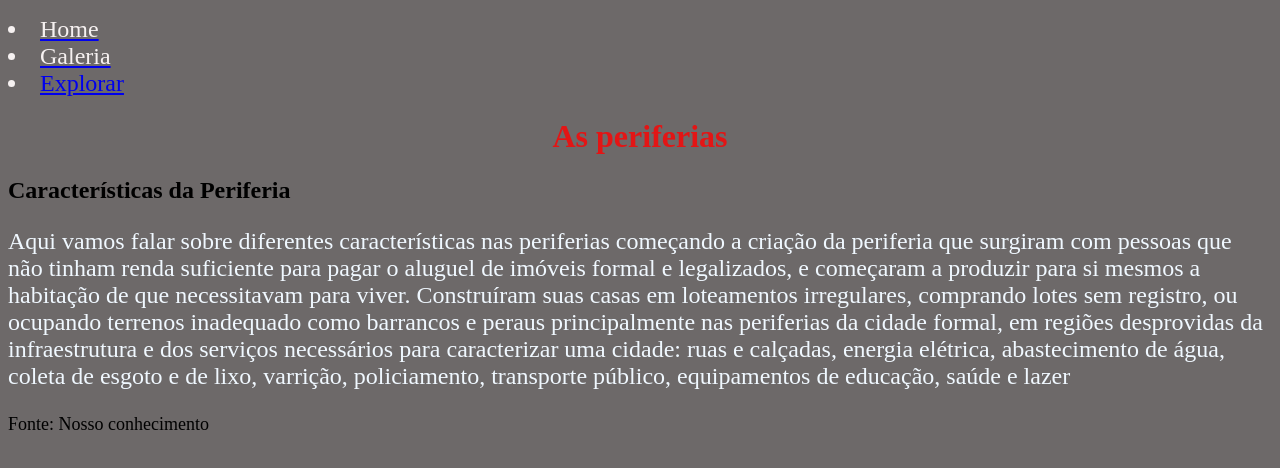
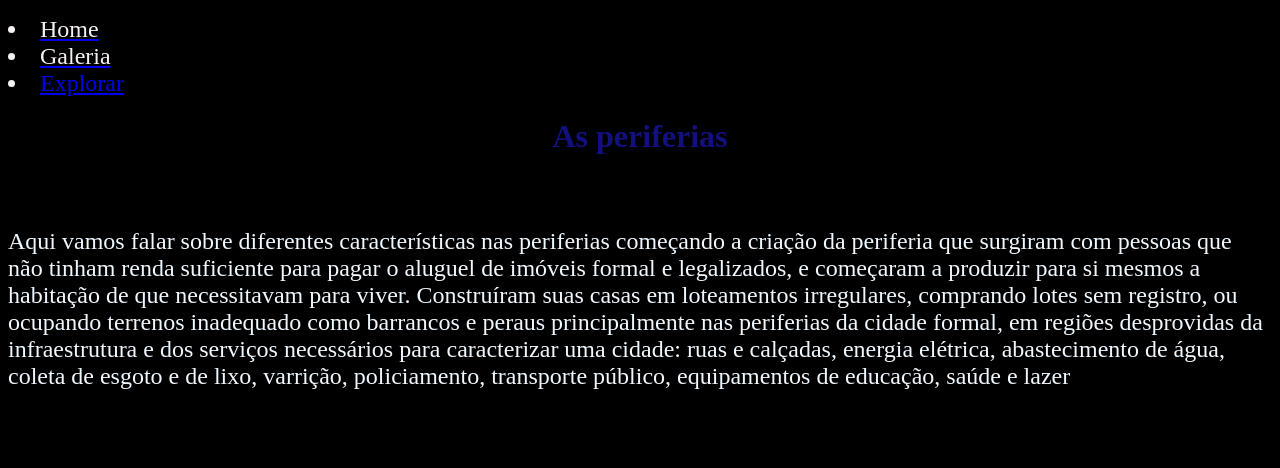
Before and after one commit to kerniski/SITE-1, a plain HTML site: page index.html in a window 1280 px wide. Drawn offline with Linux system fonts and the light colour scheme; a web font is replaced by a local one.

Commit message:
mjykyjdj

```diff
--- a/style.css
+++ b/style.css
@@ -1,6 +1,6 @@
 @import url('https://fonts.googleapis.com/css2?family=Emblema+One&display=swap');
 :root{
-    background-color: rgb(109, 105, 105);
+    background-color: rgb(0, 0, 0);
 }
 .cabecalho{
 
@@ -11,7 +11,7 @@
     font-size: 24px;
 }
 .titulo{
-    color: rgb(227, 21, 21);
+    color: rgb(18, 15, 126);
     font-size: 32px;
     font-family: Emblema One;
     text-align: center;
```
